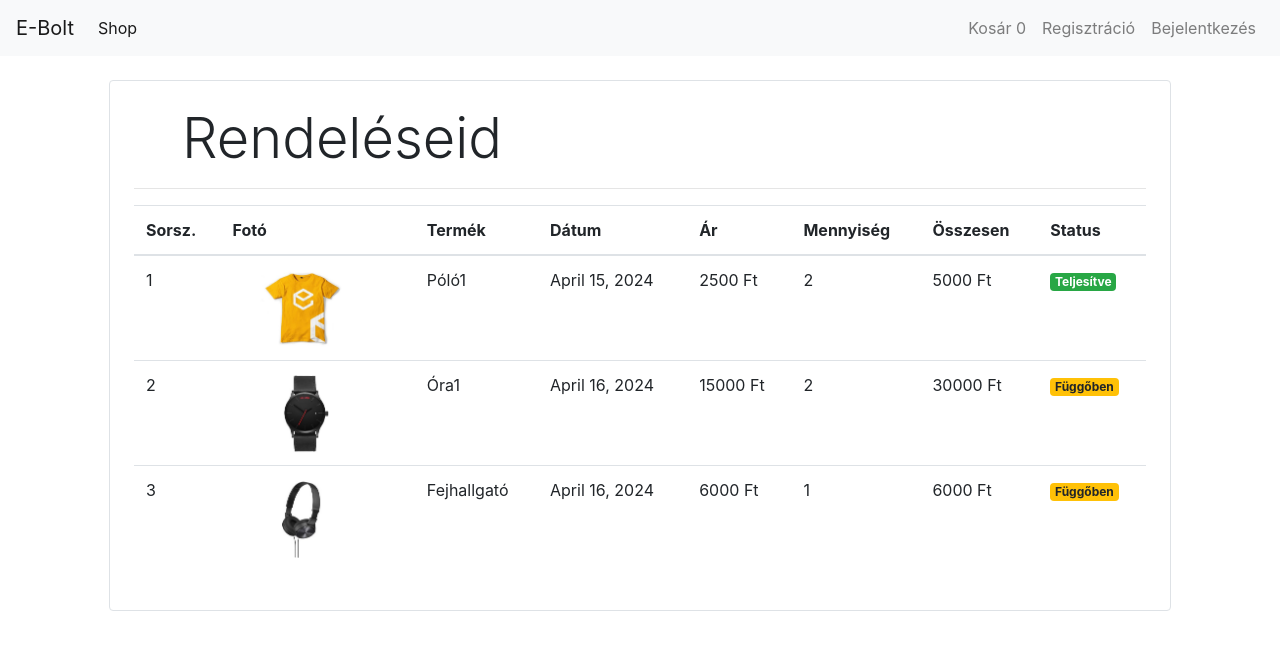
After one commit to Attis7305/Webbolt, a Django app: template shopapi/templates/orders.html in a window 1280 px wide. The commit adds this page. Shown: the top 650 px of the page. Run offline with Django 5.2, Linux system fonts and the light colour scheme; the template is opened without the code that fills it: values that come from a table or form of the project are taken from there, others are empty; data comes from the database, SQL or seed files in the repository; both versions use the stored data as it was after the commit; some libraries are stand-ins or nearby versions.

Commit message:
Hatodik feltolt

```diff
--- a/Webbolt/settings.py
+++ b/Webbolt/settings.py
@@ -48,6 +48,7 @@ MIDDLEWARE = [
     'django.contrib.auth.middleware.AuthenticationMiddleware',
     'django.contrib.messages.middleware.MessageMiddleware',
     'django.middleware.clickjacking.XFrameOptionsMiddleware',
+    #'shopapi.middlewares.auth.auth_middleware',
 ]
 
 ROOT_URLCONF = 'Webbolt.urls'
--- a/shopapi/models/orders.py
+++ b/shopapi/models/orders.py
@@ -11,7 +11,15 @@ class Order(models.Model):
     address = models.CharField(max_length=50 , default='' , blank=True)
     phone = models.CharField(max_length=50 , default='' , blank=True)
     date = models.DateField(default=datetime.datetime.today)
+    status = models.BooleanField(default=False)
 
 
     def placeOrder(self):
         self.save()
+
+    @staticmethod
+    def get_orders_by_customer(customer_id):
+        return Order \
+            .objects \
+            .filter(customer =customer_id)\
+            .order_by('-date')
--- a/shopapi/templates/base.html
+++ b/shopapi/templates/base.html
@@ -28,7 +28,9 @@
 
         <ul class=" navbar-nav my-2 my-lg-0">
           <li class="nav-item">
-            <a class="nav-link" href="/cart">Kosár<span class="sr-only">(current)</span></a>
+            <a class="nav-link" href="/cart">Kosár
+              <span class="badgebadge-info">{{request.session.cart.keys|length}}</span>
+              <span class="sr-only">(current)</span></a>
           </li>
           {% if request.session.customer %}
 
--- /dev/null
+++ b/shopapi/templates/orders.html
@@ -0,0 +1,52 @@
+{% extends 'base.html' %}
+
+
+{% block content %}
+{% load cart %}
+{% load custom_filter %}
+<div class="container">
+    <div class="border rounded p-4 m-4">
+        <p class="display-4 pl-4 ml-4">Rendeléseid</p>
+        <hr>
+        <table class="table">
+            <thead>
+                <tr>
+                    <th>Sorsz.</th>
+                    <th>Fotó</th>
+                    <th>Termék</th>
+                    <th>Dátum</th>
+                    <th>Ár</th>
+                    <th>Mennyiség</th>
+                    <th>Összesen</th>
+                    <th>Status</th>
+                </tr>
+            </thead>
+            <tbody>
+
+                {% for order in orders %}
+                <tr>
+                    <td>{{forloop.counter}}</td>
+                    <td><img style="height: 80px;" class="rounded-circle" src="{{order.product.image.url}}" alt=""></td>
+                    <td>{{order.product.name}}</td>
+                    <td>{{order.date}}</td>
+                    <td>{{order.price|currency}}</td>
+                    <td>{{order.quantity}}</td>
+                    <td>{{order.quantity|multiply:order.price|currency}}</td>
+                    {% if order.status %}
+                    <td><small class="badge badge-success">Teljesítve</small></td>
+                    {% else %}
+                    <td><small class="badge badge-warning">Függőben</small></td>
+                    {% endif %}
+                </tr>
+
+                {% endfor %}
+
+            </tbody>
+
+        </table>
+
+    </div>
+
+</div>
+
+{% endblock %}
--- a/shopapi/templatetags/custom_filter.py
+++ b/shopapi/templatetags/custom_filter.py
@@ -6,3 +6,8 @@ register = template.Library()
 @register.filter(name='currency')
 def currency(number):
     return str(number)+" Ft"
+
+
+@register.filter(name='multiply')
+def multiply(number , number1):
+    return number * number1
--- a/shopapi/urls.py
+++ b/shopapi/urls.py
@@ -5,6 +5,8 @@ from .views.signup import Signup
 from .views.login import Login , logout
 from .views.cart import Cart
 from .views.checkout import CheckOut
+from .views.orders import OrderView
+from .middlewares.auth import auth_middleware
 
 
 urlpatterns = [
@@ -14,4 +16,5 @@ urlpatterns = [
     path('logout' , logout , name='logout'),
 path('cart' , Cart.as_view() , name='cart'),
 path('check-out' , CheckOut.as_view() , name='checkout'),
+path('orders' , auth_middleware(OrderView.as_view()) , name='orders'),
 ]
```
Also changed, not shown: shopapi/middlewares/auth.py (added, +16 -0 lines), shopapi/views/login.py (+8 -4 lines), shopapi/views/orders.py (added, +16 -0 lines), db.sqlite3, shopapi/middlewares/__init__.py (added), shopapi/migrations/0007_order_status.py (added).
